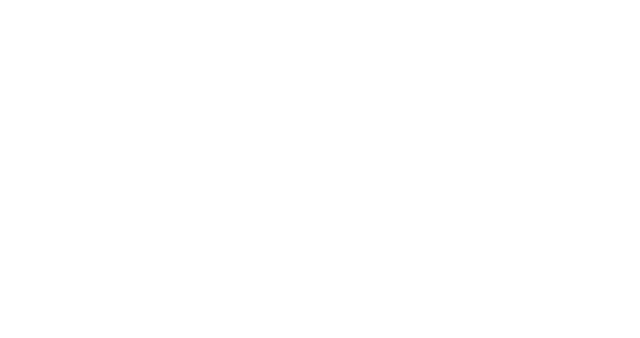
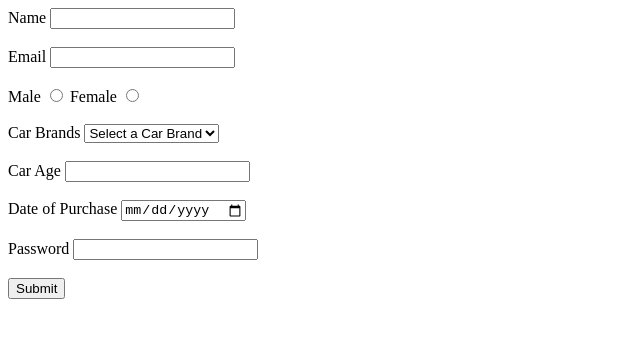
Before and after one commit to acciojob/car-insurance-form-kaviyaJayakanthan18, a website: page main.html in a window 1280 px wide. Shown: the whole page, without its empty margins (0-640 px from the left). Drawn offline with Linux system fonts and the light colour scheme.

Commit message:
created a submission

```diff
--- a/main.html
+++ b/main.html
@@ -1,16 +1,53 @@
 <!DOCTYPE html>
+<html lang="en">
+<head>
+    <meta charset="UTF-8">
+    <meta name="viewport" content="width=device-width, initial-scale=1.0">
+    <title>Car Insurance Registration Form</title>
+</head>
+<body>
 
-<html>
+    <form method="post">
 
-<head>
-	<link rel="stylesheet" href="styles.css">
-</head>
+        <label for="name">Name</label>
+        <input type="text" id="name" required>
+        <br><br>
 
-<body>
-	<!-- the entire body must be written by student -->
-    <script type="text/javascript" src="./script.js">
-</script>
+        <label for="email">Email</label>
+        <input type="email" id="email" required>
+        <br><br>
+
+        <label for="gender_m">Male</label>
+        <input type="radio" id="gender_m" name="gender" required>
+
+        <label for="gender_f">Female</label>
+        <input type="radio" id="gender_f" name="gender" required>
+        <br><br>
+
+        <label for="cars">Car Brands</label>
+        <select id="cars">
+            <option value="">Select a Car Brand</option>
+            <option value="BMW">BMW</option>
+            <option value="Audi">Audi</option>
+            <option value="Mercedez">Mercedez</option>
+        </select>
+        <br><br>
+
+        <label for="carage">Car Age</label>
+        <input type="number" id="carage" required>
+        <br><br>
+
+        <label for="dop">Date of Purchase</label>
+        <input type="date" id="dop" required>
+        <br><br>
+
+        <label for="password">Password</label>
+        <input type="password" id="password" required>
+        <br><br>
+
+        <button type="submit">Submit</button>
+
+    </form>
 
 </body>
-
 </html>
```
